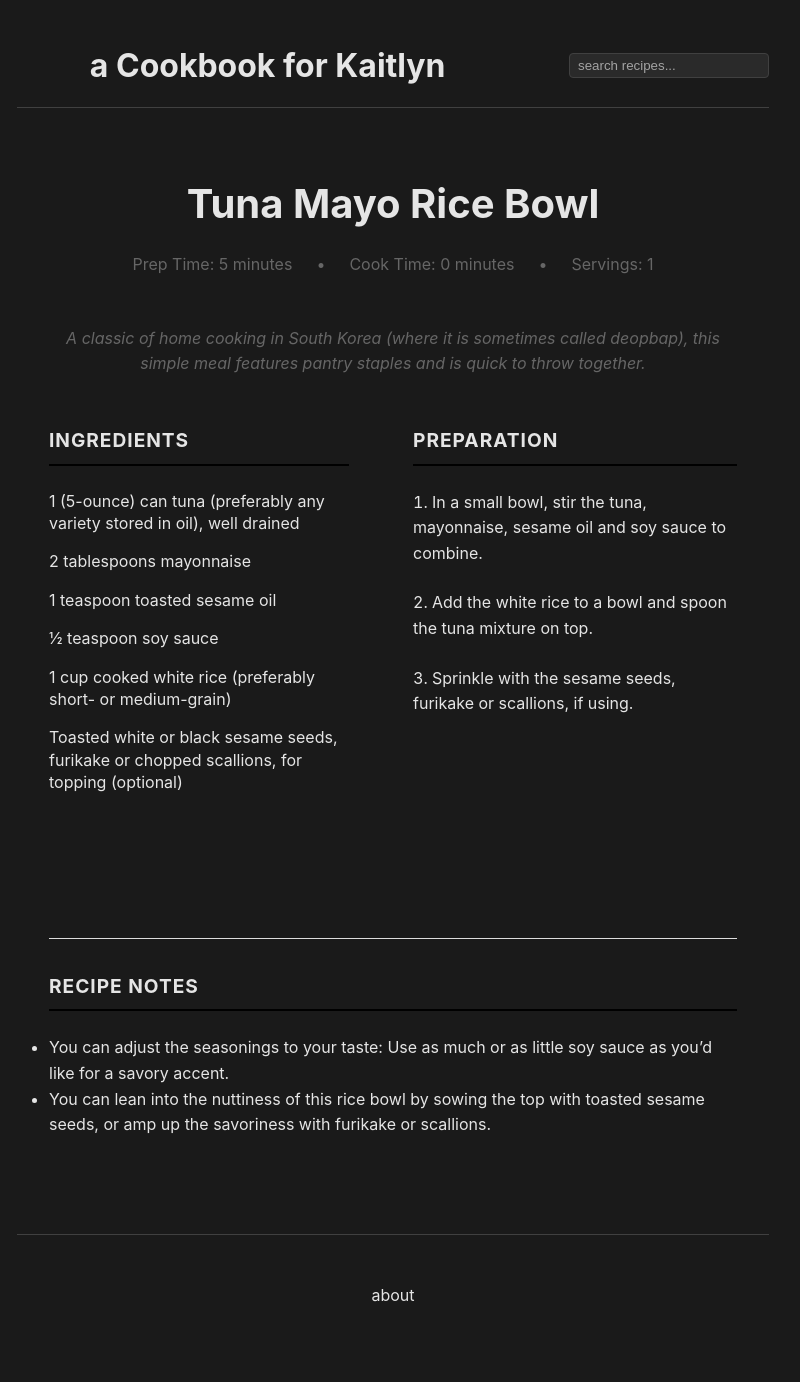
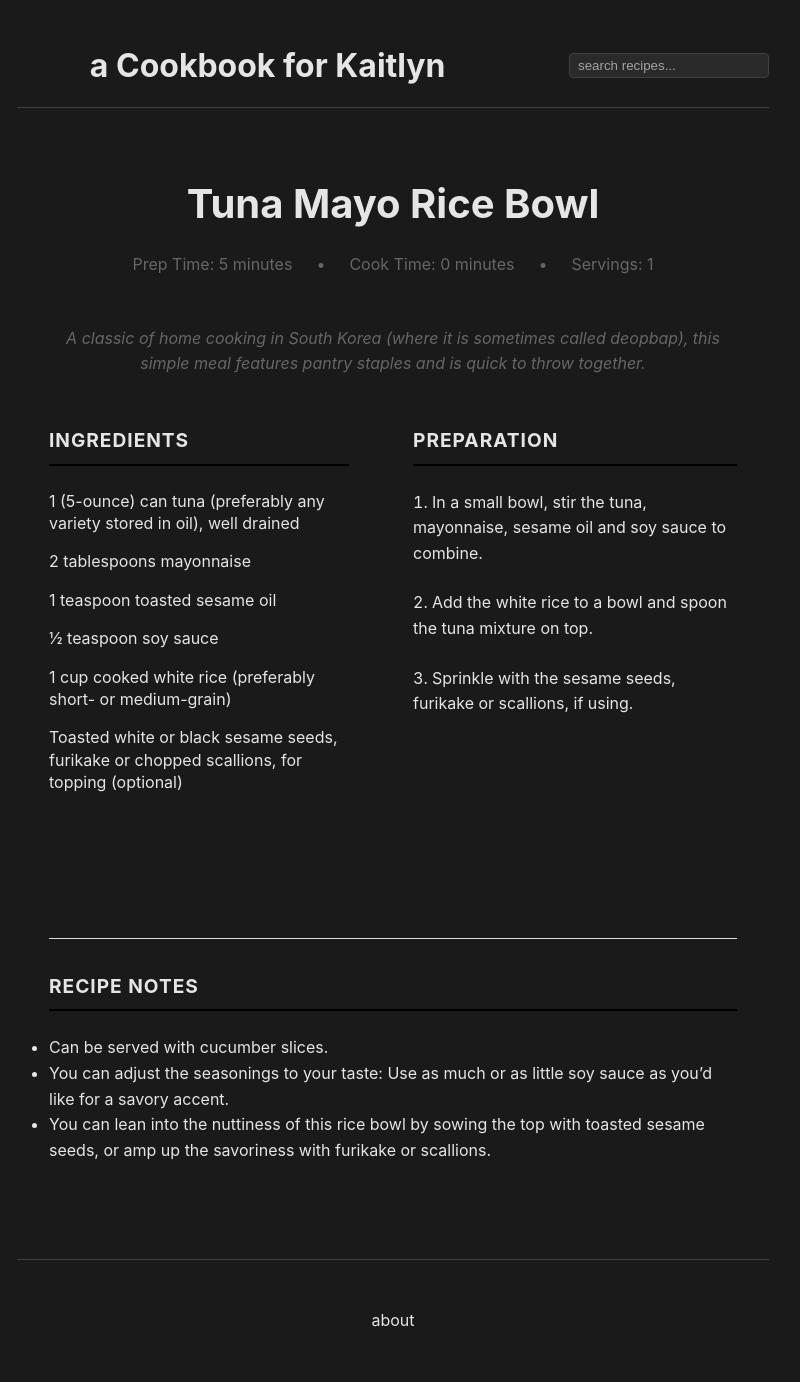
Before and after one commit to williamsca/recipes, a Jekyll site: the page built from _recipes/bowl-tuna-mayo-rice.md, in a window 1280 px wide. Shown: the whole page, without its empty margins (247-1047 px from the left). Built offline with Jekyll 4.4.1, drawn with Linux system fonts in a browser that asks for light colours; before the commit the page ends 1356 px from its top, so only the background shows below that.

Commit message:
Update bowl-tuna-mayo-rice.md

```diff
--- a/_recipes/bowl-tuna-mayo-rice.md
+++ b/_recipes/bowl-tuna-mayo-rice.md
@@ -23,6 +23,7 @@ instructions: |
   3. Sprinkle with the sesame seeds, furikake or scallions, if using.
 
 notes: |
+  - Can be served with cucumber slices.
   - You can adjust the seasonings to your taste: Use as much or as little soy sauce as you'd like for a savory accent.
   - You can lean into the nuttiness of this rice bowl by sowing the top with toasted sesame seeds, or amp up the savoriness with furikake or scallions.
 ---
```
